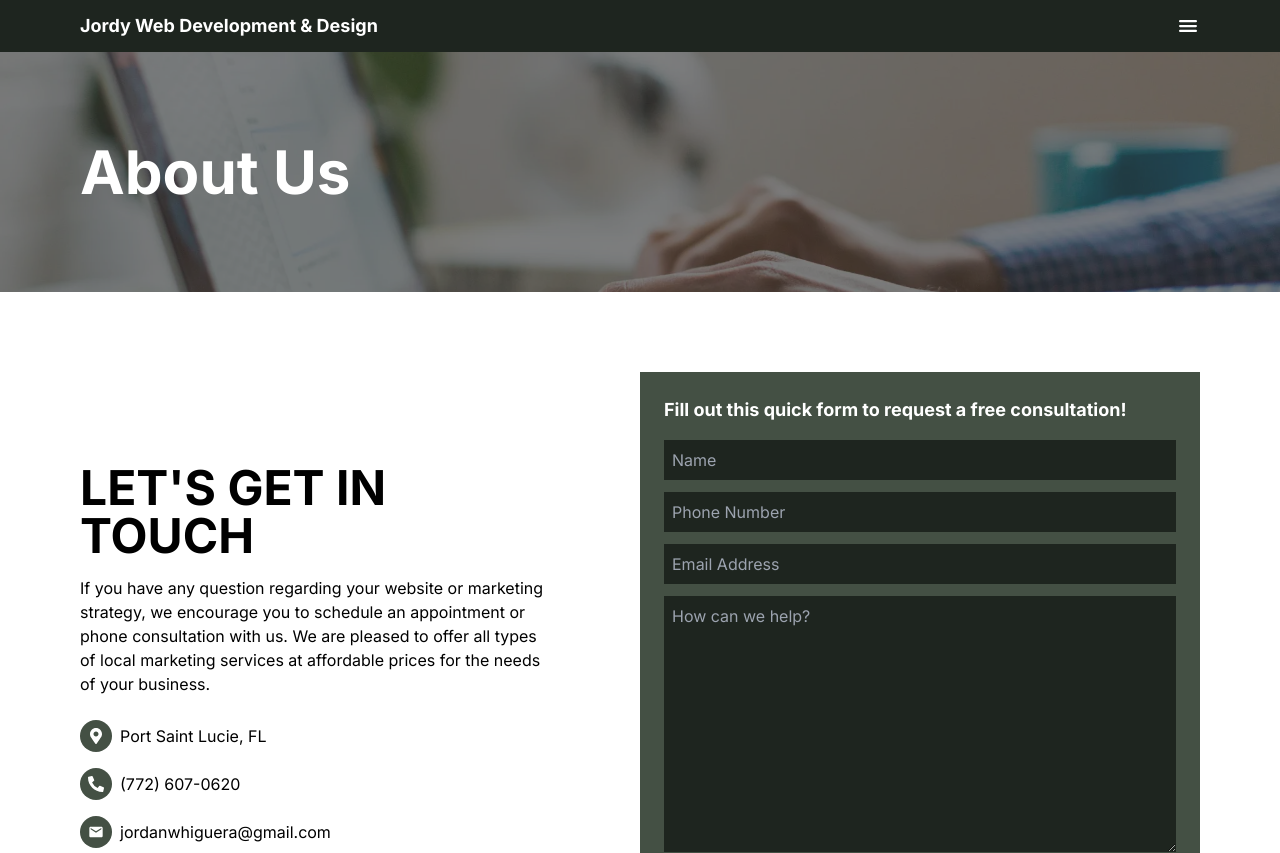
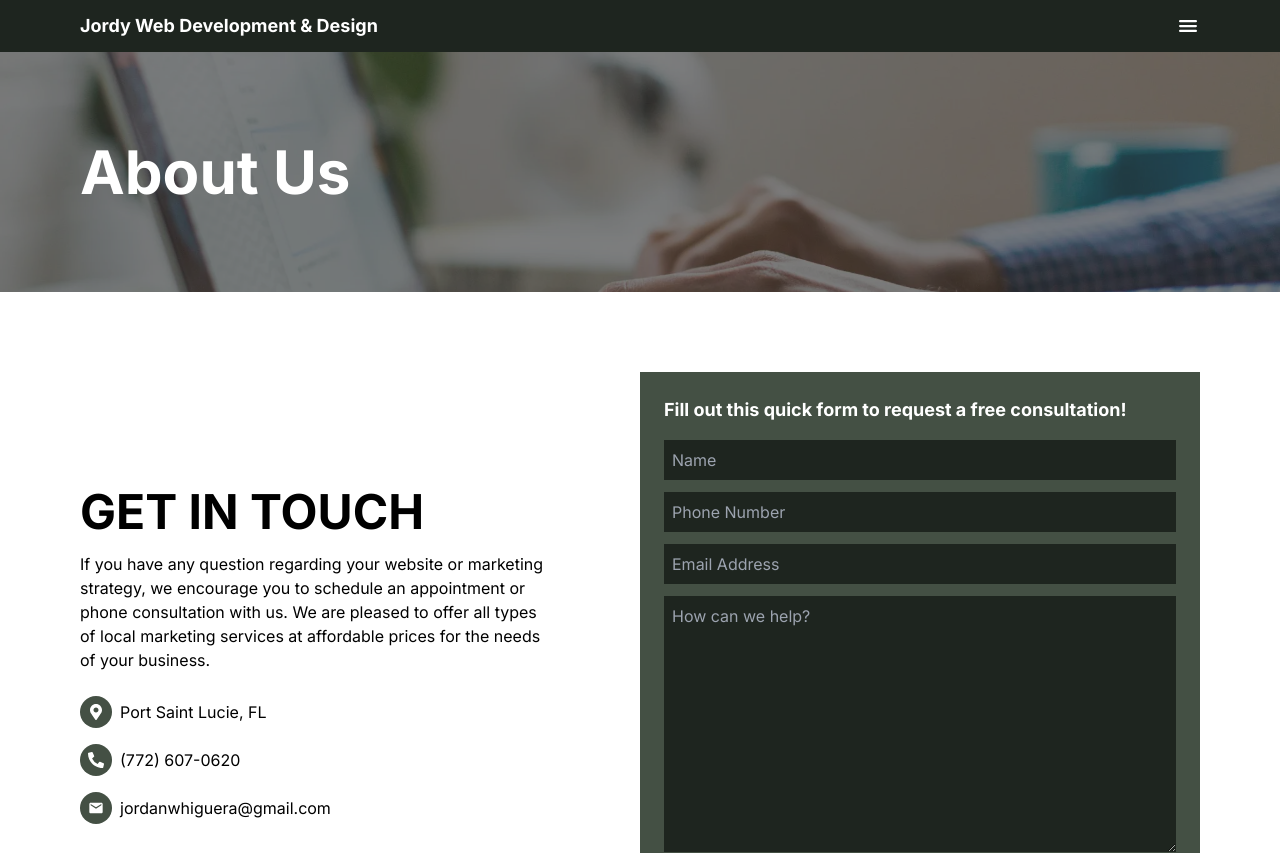
Before and after one commit to jordanwhiguera/web-dev, a Next.js app: page /contact in a window 1280 px wide. Shown: the top 853 px of the page. Built offline with nearby package versions, Linux system fonts and the light colour scheme.

Commit message:
fixed heading not allowings deploy

```diff
--- a/app/components/ContactSection.tsx
+++ b/app/components/ContactSection.tsx
@@ -38,9 +38,7 @@ const ContactSection: React.FC = () => {
         {/* Text */}
         <div className="flex-1 space-y-4">
           <div className="md:pr-24">
-            <h2 className="text-5xl font-bold mb-4 text-black">
-              LET'S GET IN TOUCH
-            </h2>
+            <h2 className="text-5xl font-bold mb-4 text-black">GET IN TOUCH</h2>
             <p className="mb-6 text-black">
               If you have any question regarding your website or marketing
               strategy, we encourage you to schedule an appointment or phone
```
